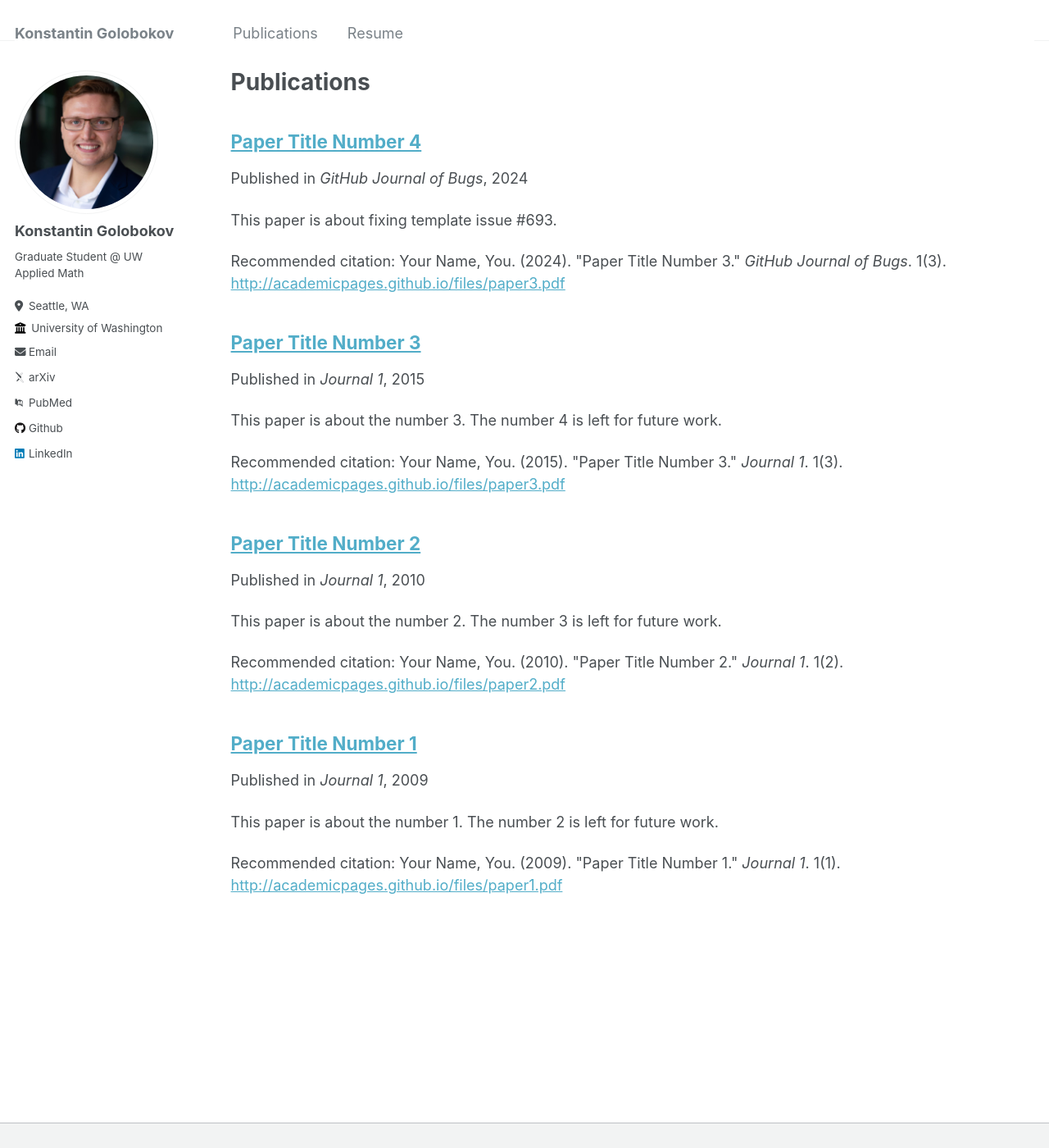
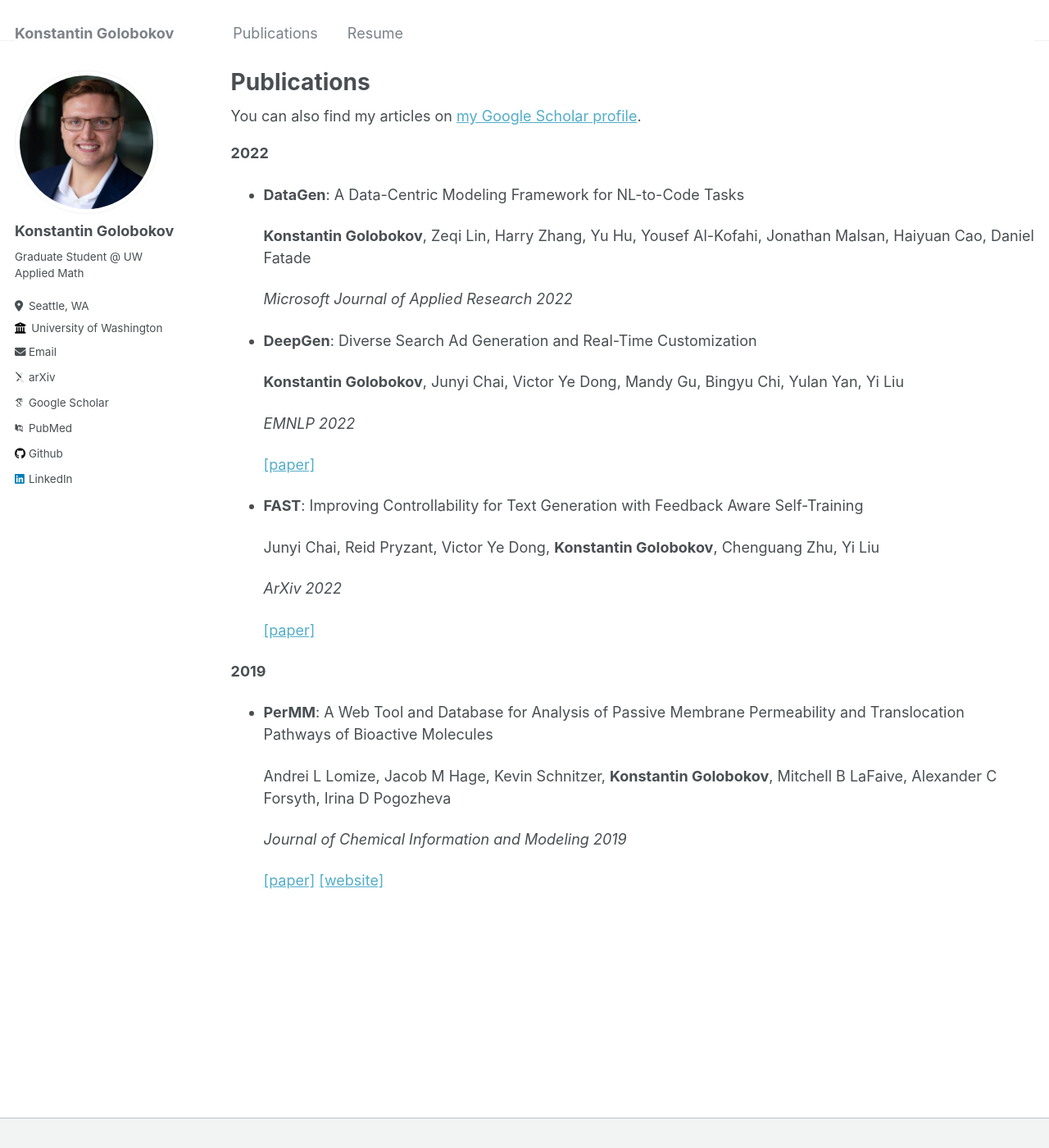
Before and after one commit to kogolobo/kogolobo.github.io, a Jekyll site: the page built from _pages/publications.md, in a window 1280 px wide and 1400 px high. Shown: the whole window at 82% size. Built offline with Jekyll 4.4.1, drawn with Linux system fonts in a browser that asks for light colours; some web fonts are replaced.

Commit message:
add publications

```diff
--- a/_config.yml
+++ b/_config.yml
@@ -32,7 +32,7 @@ author:
 
   # Academic websites
   arxiv            : "https://arxiv.org/search/cs?searchtype=author&query=Golobokov,+K"
-  googlescholar    : #"https://scholar.google.com/citations?user=PS_CX0AAAAAJ"
+  googlescholar    : "https://scholar.google.com/citations?user=G44ePtQAAAAJ&hl=en"
   impactstory      : # URL
   orcid            : #"http://orcid.org/yourorcidurl"
   pubmed           : "https://pubmed.ncbi.nlm.nih.gov/?term=Golobokov+K&cauthor_id=31259547"
--- a/_pages/publications.md
+++ b/_pages/publications.md
@@ -9,8 +9,35 @@ author_profile: true
   <div class="wordwrap">You can also find my articles on <a href="{{site.author.googlescholar}}">my Google Scholar profile</a>.</div>
 {% endif %}
 
-{% include base_path %}
+**2022**
 
-{% for post in site.publications reversed %}
-  {% include archive-single.html %}
-{% endfor %}
+*  **DataGen**: A Data-Centric Modeling Framework for NL-to-Code Tasks
+
+    **Konstantin Golobokov**, Zeqi Lin, Harry Zhang, Yu Hu, Yousef Al-Kofahi, Jonathan Malsan, Haiyuan Cao, Daniel Fatade
+
+    *Microsoft Journal of Applied Research 2022*
+
+*  **DeepGen**: Diverse Search Ad Generation and Real-Time Customization
+
+    **Konstantin Golobokov**, Junyi Chai, Victor Ye Dong, Mandy Gu, Bingyu Chi, Yulan Yan, Yi Liu
+
+    *EMNLP 2022*
+
+    [[paper]](https://www.microsoft.com/en-us/research/publication/deepgen-diverse-search-ad-generation-and-real-time-customization/)
+
+*  **FAST**: Improving Controllability for Text Generation with Feedback Aware Self-Training
+
+    Junyi Chai, Reid Pryzant, Victor Ye Dong, **Konstantin Golobokov**,  Chenguang Zhu, Yi Liu
+
+    *ArXiv 2022*
+
+    [[paper]](https://www.microsoft.com/en-us/research/publication/controllable-text-generation/)
+
+**2019**
+*  **PerMM**: A Web Tool and Database for Analysis of Passive Membrane Permeability and Translocation Pathways of Bioactive Molecules
+
+    Andrei L Lomize, Jacob M Hage, Kevin Schnitzer, **Konstantin Golobokov**, Mitchell B LaFaive, Alexander C Forsyth, Irina D Pogozheva
+
+    *Journal of Chemical Information and Modeling 2019*
+
+    [[paper]](https://pubmed.ncbi.nlm.nih.gov/31259547/) [[website]](https://permm.phar.umich.edu/)
```
